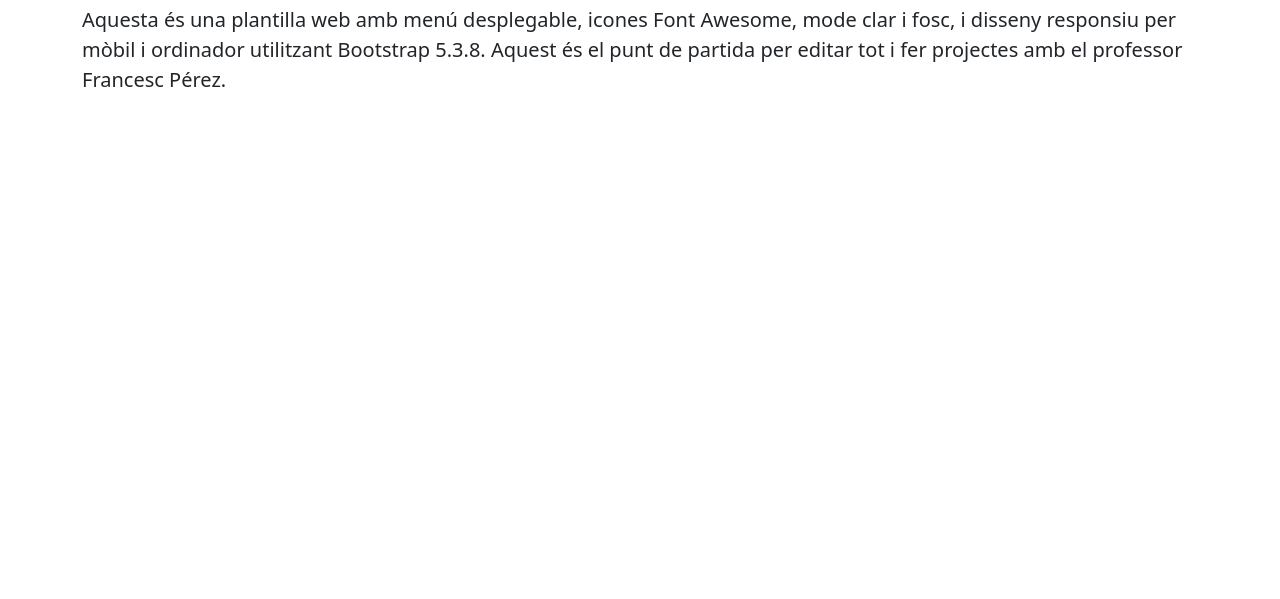
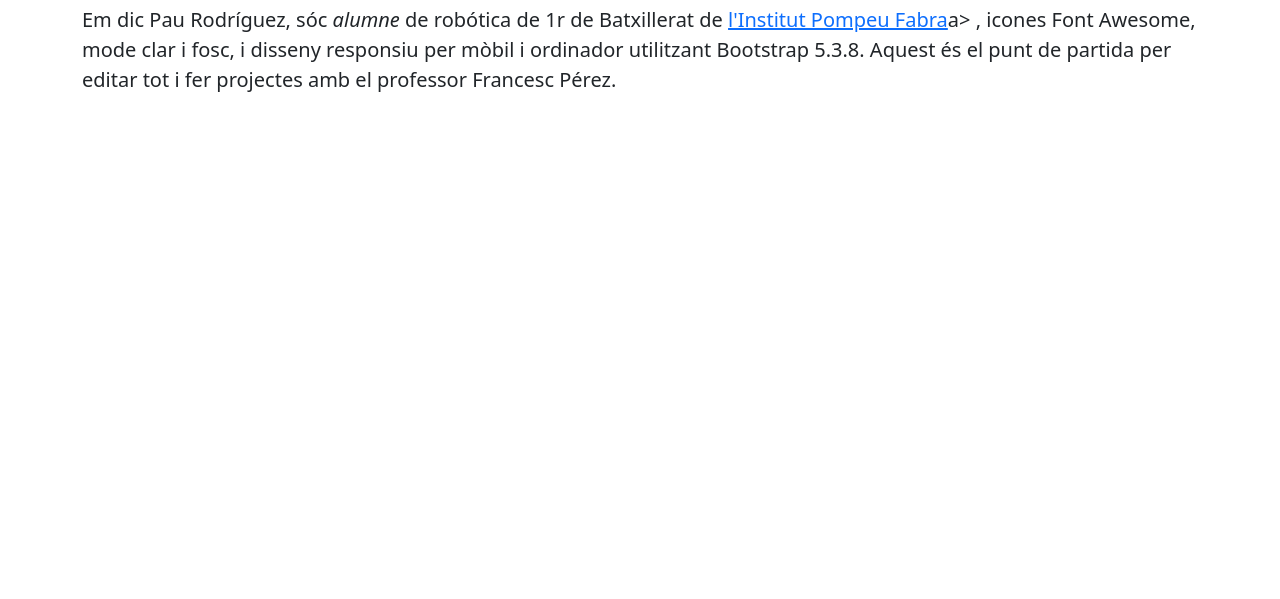
Before and after one commit to Pau-rodriguez-vega/Pau-rodriguez-vega.github.io, a plain HTML site: page index.html in a window 1280 px wide. Shown: the part 201-800 px from the top of the page. Drawn offline with nearby package versions, Linux system fonts and the light colour scheme.

Commit message:
Update index.html

```diff
--- a/index.html
+++ b/index.html
@@ -3,7 +3,7 @@
 <head>
   <meta charset="UTF-8">
   <meta name="viewport" content="width=device-width, initial-scale=1.0">
-  <title>Plantilla Web Pompeu</title>
+  <title>Web de Pau R.V.</title>
   <link href="https://cdn.jsdelivr.net/npm/bootstrap@5.3.8/dist/css/bootstrap.min.css" rel="stylesheet">
   <link href="https://cdnjs.cloudflare.com/ajax/libs/font-awesome/6.7.2/css/all.min.css" rel="stylesheet">
   <style>
@@ -108,7 +108,7 @@
   <!-- Contingut -->
   <main class="container py-5">
     <h1 class="display-5 fw-bold mb-4">Benvinguts als Projectes</h1>
-    <p class="lead">Aquesta és una plantilla web amb menú desplegable, icones Font Awesome, mode clar i fosc, i disseny responsiu per mòbil i ordinador utilitzant Bootstrap 5.3.8. Aquest és el punt de partida per editar tot i fer projectes amb el professor Francesc Pérez.</p>
+    <p class="lead">Em dic Pau Rodríguez, sóc <i>alumne</i> de <b>robótica</b> de 1r de Batxillerat de <a href="https://agora.xtec.cat/ies-pompeu-fabra-martorell/">l'Institut Pompeu Fabra</a>a> </b></i>, icones Font Awesome, mode clar i fosc, i disseny responsiu per mòbil i ordinador utilitzant Bootstrap 5.3.8. Aquest és el punt de partida per editar tot i fer projectes amb el professor Francesc Pérez.</p>
   </main>
 
   <script src="https://cdn.jsdelivr.net/npm/bootstrap@5.3.8/dist/js/bootstrap.bundle.min.js"></script>
```
